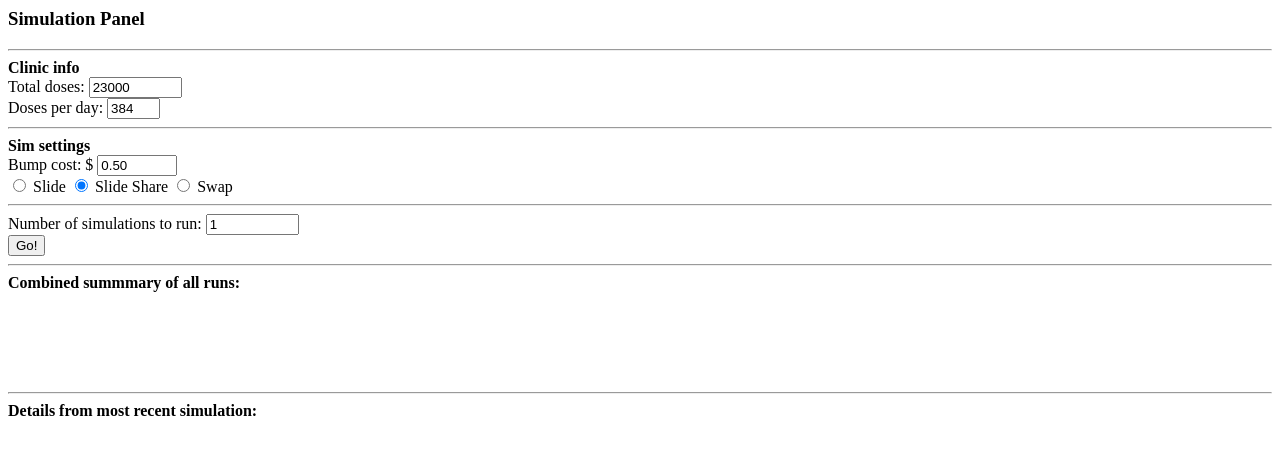
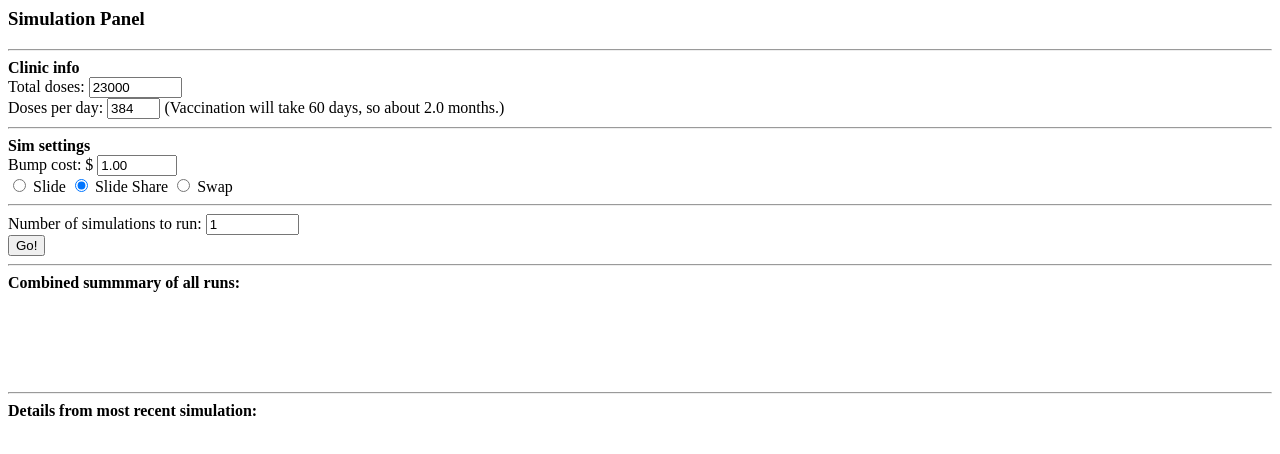
Before and after one commit to machinelevel/sp432-booster-shots, a plain HTML site: page www/booster-sim-panel.html in a window 1280 px wide. Drawn offline with Linux system fonts and the light colour scheme.

Commit message:
[duration] Display duration, and refine values

```diff
--- a/www/booster-sim-panel.html
+++ b/www/booster-sim-panel.html
@@ -7,15 +7,16 @@
         <b>Clinic info</b>
         <br/>
         <label for="total_doses_input">Total doses:</label>
-        <input type="number" id="total_doses_input" style="width: 7em;" value="23000" />
+        <input type="number" id="total_doses_input" style="width: 7em;" value="23000" onchange="update_cohort_duration();" />
         <br/>
         <label for="doses_per_day_input">Doses per day:</label>
-        <input type="number" id="doses_per_day_input" style="width: 4em;" value="384" />
+        <input type="number" id="doses_per_day_input" style="width: 4em;" value="384" onchange="update_cohort_duration();" />
+        <span id="cohort_duration_span"></span>
         <hr/>
         <b>Sim settings</b>
         <br/>
         <label for="bump_price_input">Bump cost: $</label>
-        <input type="number" id="bump_price_input" style="width: 6em;" min="0.00" step="0.50" max="500.00" value="0.50" onchange="enforce_currency_number(this);" />
+        <input type="number" id="bump_price_input" style="width: 6em;" min="0.00" step="0.50" max="500.00" value="1.00" onchange="enforce_currency_number(this);" />
         <br/>
         <input type="radio" name="queue_method" id="check_slide_input" />
         <label for="check_slide_input">Slide</label>
--- a/www/booster-sim-panel.js
+++ b/www/booster-sim-panel.js
@@ -4,7 +4,7 @@
 // I can personally guarantee that this code has bugs.
 
 // Completion list:
-// 1. Indicate how many days in the cohort
+// (DONE) 1. Indicate how many days in the cohort
 // (DONE) 2. 100x speedup with bump lists (currently 2.5 sec)
 // 3. Display results in a nice panel
 // 4. click do download complete CSV
@@ -539,8 +539,24 @@ function run_simulations()
 //    multi_csv_span.innerHTML = multi_run_data.print_csv_to_string();
 }
 
+function update_cohort_duration()
+{
+    var number_of_doses  = parseInt(document.getElementById('total_doses_input').value);
+    var doses_per_day    = parseInt(document.getElementById('doses_per_day_input').value);
+    var duration_span = document.getElementById('cohort_duration_span');
+    var total_days = Math.ceil(number_of_doses / doses_per_day);
+    sstr = '(Vaccination will take ' + total_days + ' days';
+    if (total_days > 365.25)
+        sstr += ', so about ' + (total_days / 365.25).toFixed(1) + ' years';
+    else if (total_days > 30.5)
+        sstr += ', so about ' + (total_days / 30.5).toFixed(1) + ' months';
+    sstr += '.)';
+    duration_span.innerHTML = sstr;
+}
+
 function do_when_page_loaded()
 {
+    update_cohort_duration();
 }
 document.onload = do_when_page_loaded();
 
```
